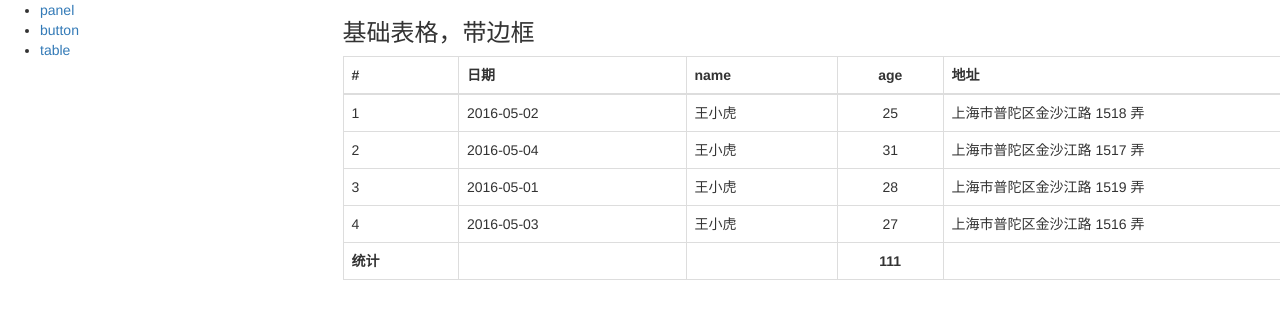
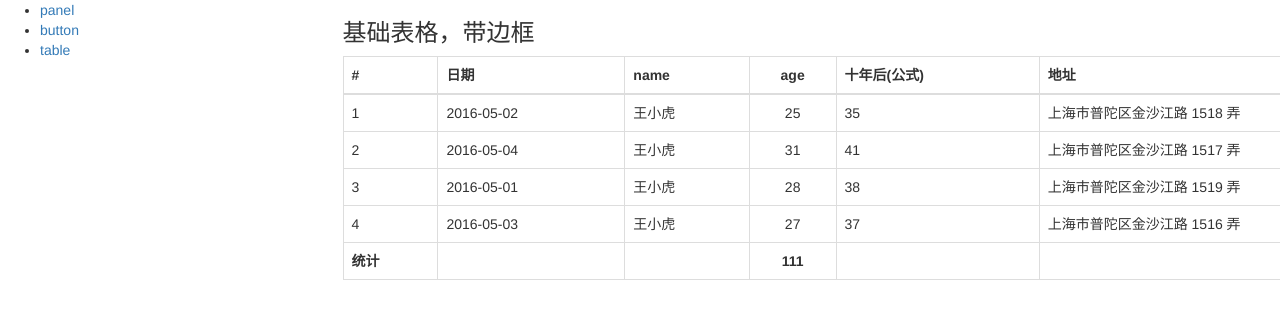
Before and after one commit to Tickly/tag-ui, a Vue app: page /table in a window 1280 px wide. Shown: the top 318 px of the page. Built offline with nearby package versions, Linux system fonts and the light colour scheme.

Commit message:
增加公式列

```diff
--- a/packages/table/src/table.vue
+++ b/packages/table/src/table.vue
@@ -1,8 +1,8 @@
 <template>
     <table class="table" :class="tableClass">
         <!--<colgroup>
-            <col v-for="col in _columns">
-        </colgroup>-->
+                    <col v-for="col in _columns">
+                </colgroup>-->
         <thead v-if="columns.length">
             <tr>
                 <th v-for="col in _columns" :class="_headerCellClass(col)" v-text="col.label"></th>
@@ -101,6 +101,11 @@ export default {
             if (col.type === 'serial') {
                 return rowIndex + 1
             }
+
+            if (col.type === 'formula') {
+                return col.value(row);
+            }
+
             return row[col.attribute]
         },
         // 显示统计行内容
--- a/src/examples/table.vue
+++ b/src/examples/table.vue
@@ -51,6 +51,13 @@ export default {
                         hAlign: 'center',
                     },
                     {
+                        type: 'formula',
+                        label: '十年后(公式)',
+                        value: (row) => {
+                            return row.age + 10
+                        }
+                    },
+                    {
                         attribute: 'address',
                         label: '地址',
                     }
```
